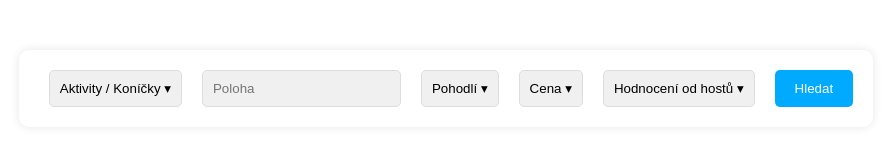
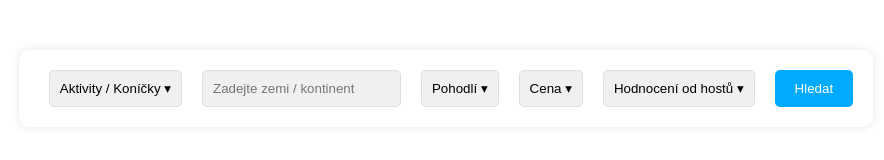
Before and after one commit to olena-ho/volando, a React (Vite) app: page / in a window 1280 px wide. Shown: the part 146-306 px from the top of the page, without its empty margins (194-1078 px from the left). Built offline with nearby package versions, Linux system fonts and the light colour scheme.

Commit message:
added translation for input

```diff
--- a/public/locales/cs/translation.json
+++ b/public/locales/cs/translation.json
@@ -3,6 +3,6 @@
   "comfortP": "Pohodlí",
   "priceP": "Cena",
   "ratingP": "Hodnocení od hostů",
-  "locationP": "Poloha",
+  "locationP": "Zadejte zemi / kontinent",
   "searchB": "Hledat"
 }
--- a/public/locales/dev/translation.json
+++ b/public/locales/dev/translation.json
@@ -3,6 +3,6 @@
   "comfortP": "Pohodlí",
   "priceP": "Cena",
   "ratingP": "Hodnocení od hostů",
-  "locationP": "Poloha",
+  "locationP": "Zadejte zemi / kontinent",
   "searchB": "Hledat"
 }
--- a/public/locales/en/translation.json
+++ b/public/locales/en/translation.json
@@ -3,6 +3,6 @@
   "comfortP": "Comfort",
   "priceP": "Price",
   "ratingP": "Rating from guests",
-  "locationP": "Location",
+  "locationP": "Type a country / continent",
   "searchB": "Search"
 }
--- a/public/locales/uk/translation.json
+++ b/public/locales/uk/translation.json
@@ -3,6 +3,6 @@
   "comfortP": "Комфорт",
   "priceP": "Ціна",
   "ratingP": "Рейтинг від гостей",
-  "locationP": "Місце",
+  "locationP": "Введіть країну / континент",
   "searchB": "Шукати"
 }
--- a/src/Components/Map/index.jsx
+++ b/src/Components/Map/index.jsx
@@ -1,6 +1,6 @@
 import React, { useEffect, useState } from 'react';
 import { GoogleMap, InfoWindow, LoadScript, Marker } from '@react-google-maps/api';
-import hotels from '../../api/hotels.json';
+import hotels from '../../api/hotels.js';
 
  const containerStyle = {
   width: '100%',
```
